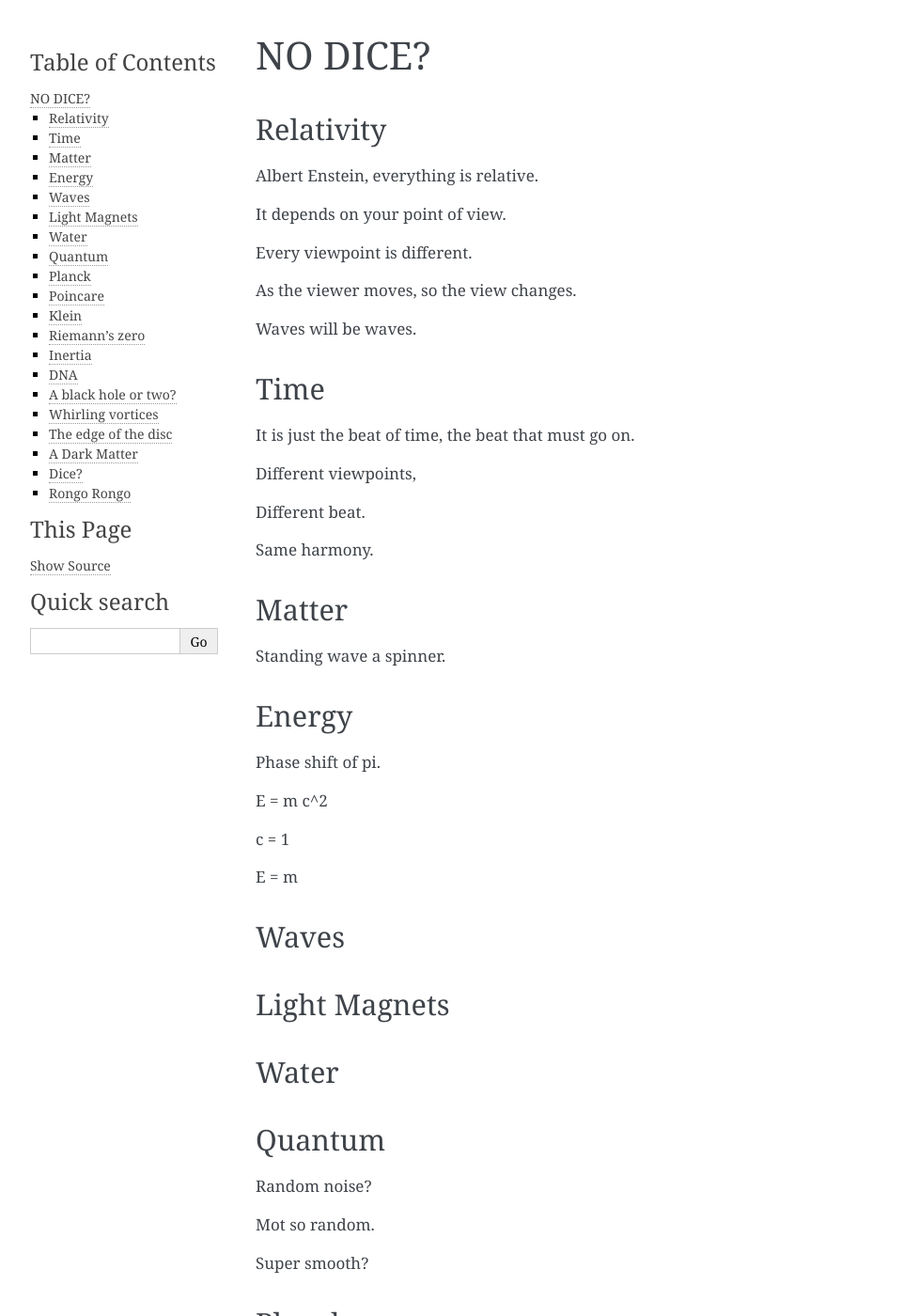
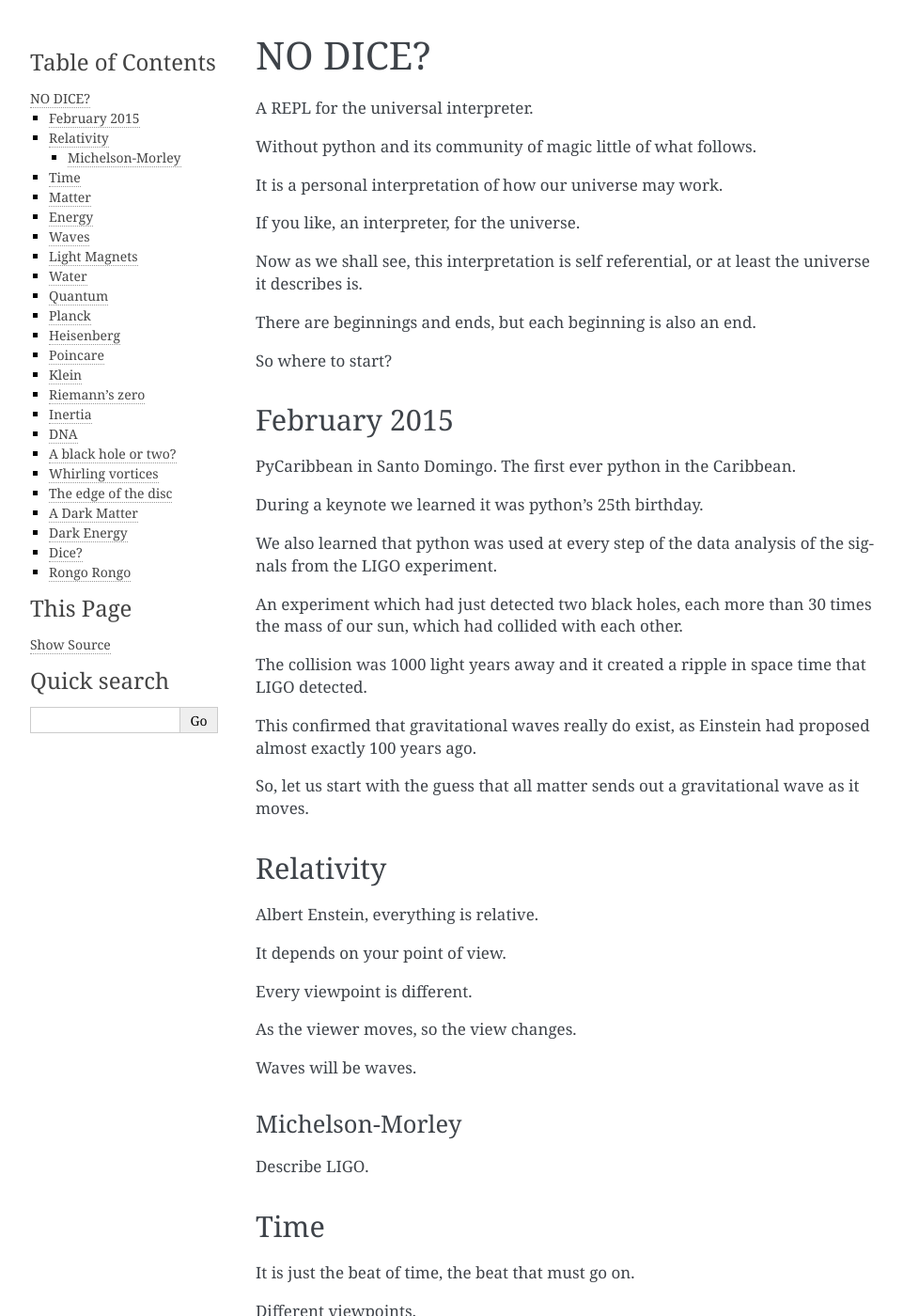
Before and after one commit to openbermuda/karmapi, a Sphinx documentation site: the page built from docs/nodice.rst, in a window 1280 px wide and 1400 px high. Shown: the whole window at 94% size, without its empty margins (148-1109 px from the left). Built offline with Sphinx 7.4.7, drawn with Linux system fonts in a browser that asks for light colours; formulas are drawn with MathJax 3; pages that are not in the unit, such as notebooks, are missing from menus; some of the changed text lies outside the part shown.

Commit message:
repl for the universe

```diff
--- a/docs/nodice.rst
+++ b/docs/nodice.rst
@@ -1,6 +1,44 @@
 ==========
  NO DICE?
 ==========
+
+A REPL for the universal interpreter.
+
+Without python and its community of magic little of what follows.
+
+It is a personal interpretation of how our universe may work.
+
+If you like, an interpreter, for the universe.
+
+Now as we shall see, this interpretation is self referential, or at
+least the universe it describes is.
+
+There are beginnings and ends, but each beginning is also an end.
+
+So where to start?
+
+February 2015
+=============
+
+PyCaribbean in Santo Domingo.  The first ever python in the Caribbean.
+
+During a keynote we learned it was python's 25th birthday.
+
+We also learned that python was used at every step of the data
+analysis of the signals from the LIGO experiment.
+
+An experiment which had just detected two black holes, each more than
+30 times the mass of our sun, which had collided with each other.
+
+The collision was 1000 light years away and it created a ripple in
+space time that LIGO detected.
+
+This confirmed that gravitational waves really do exist, as Einstein
+had proposed almost exactly 100 years ago.
+
+So, let us start with the guess that all matter sends out a
+gravitational wave as it moves.
+
 
 Relativity
 ==========
@@ -15,6 +53,10 @@ As the viewer moves, so the view changes.
 
 Waves will be waves.
 
+Michelson-Morley
+----------------
+
+Describe LIGO.
 
 Time
 ====
@@ -26,6 +68,16 @@ Different viewpoints,
 Different beat.
 
 Same harmony.
+
+But what exactly is time?
+
+It seems that we can only go in one direction, we cannot go backwards
+in time.
+
+It also seems relentless, you cannot halt time.  Or maybe you can.
+
+Einstein's special relativity showed that time and space are
+intimately related, perhaps different aspects of the same thing?
 
 Matter
 ======
@@ -41,7 +93,7 @@ E = m c^2
 
 c = 1
 
-E = m
+y E = m
 
 Waves
 =====
@@ -81,6 +133,9 @@ Irrational
 
 Transcendental
 
+Heisenberg
+==========
+
 Poincare
 ========
 
@@ -109,6 +164,32 @@ Twisted double helix.
 A black hole or two?
 ====================
 
+Our universe is likely littered with black holes colliding with each
+other.
+
+And this is now late in the day, just a billion years ago.
+
+So, let's begin and guess that our universe may have been born when
+two masses, each roughly half the mass of our universe, merged into a
+giant black hole.
+
+The two, ying and yang perhaps, merged throwing a ripple through the
+time of space as the energy swirled inside, a new infinite harmony.
+
+Waves of almost equal amplitude, in every integer frequency of a
+driving beat of time.
+
+The waves of energy would swirl like swirls of raspberry juice in a
+bowl of custard.
+
+Vortices will form, as waves pass by and swirl in harmony.
+
+A tiny gyroscop of mass, resonating with anything sharing the
+channel.
+
+Energy is conserved, so harmony is rewarded.
+
+
 Whirling vortices
 =================
 
@@ -120,6 +201,9 @@ The edge of the disc
 A Dark Matter
 =============
 
+Dark Energy
+===========
+
 Dice?
 =====
 
```
